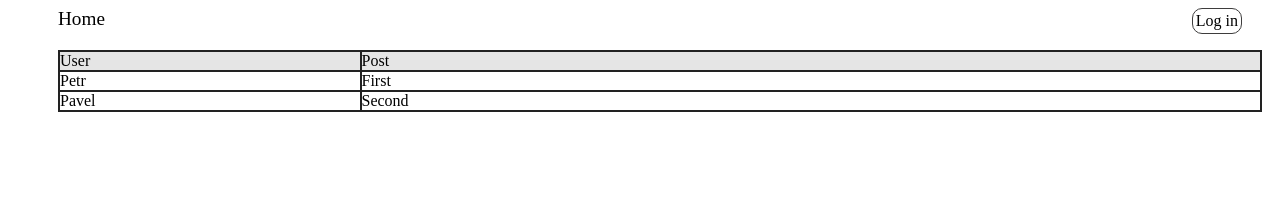
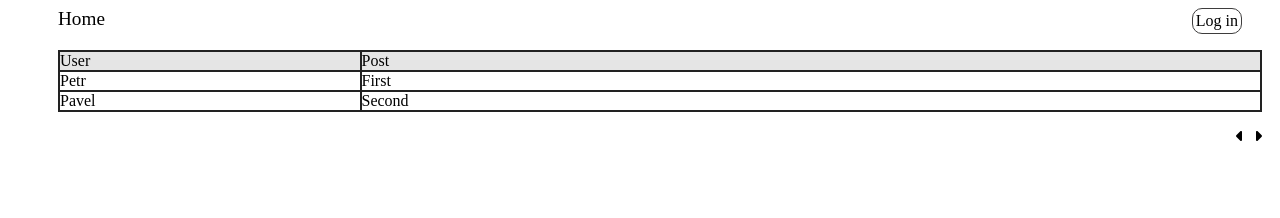
Before and after one commit to petr-hlavnicka560/posts, an Angular app: page / in a window 1280 px wide. Shown: the top 218 px of the page. Built offline with nearby package versions, Linux system fonts and the light colour scheme.

Commit message:
Add footer

```diff
--- a/package.json
+++ b/package.json
@@ -20,6 +20,7 @@
     "@angular/router": "^15.0.0",
     "@fortawesome/angular-fontawesome": "^0.12.1",
     "@fortawesome/fontawesome-svg-core": "^6.2.1",
+    "@fortawesome/free-solid-svg-icons": "^6.2.1",
     "rxjs": "~7.5.0",
     "tslib": "^2.3.0",
     "zone.js": "~0.12.0"
--- /dev/null
+++ b/src/app/components/home-footer/home-footer.component.css
@@ -0,0 +1,9 @@
+.footer{
+  display: flex;
+  flex-direction: row;
+  justify-content: flex-end;
+}
+
+.caret-left{
+  margin-right: 10px;
+}
--- /dev/null
+++ b/src/app/components/home-footer/home-footer.component.html
@@ -0,0 +1,6 @@
+<div class="footer">
+  <div>
+    <fa-icon class="caret-left" [icon]="faCaretLeft"></fa-icon>
+    <fa-icon [icon]="faCaretRight"></fa-icon>
+  </div>
+</div>
--- /dev/null
+++ b/src/app/components/home-footer/home-footer.component.ts
@@ -0,0 +1,17 @@
+/**
+ * Created by petrhlavnicka on 18.01.2023
+ */
+
+import { Component } from '@angular/core'
+import { faCaretLeft } from '@fortawesome/free-solid-svg-icons'
+import { faCaretRight } from '@fortawesome/free-solid-svg-icons'
+
+@Component({
+  selector: 'app-home-footer',
+  templateUrl: './home-footer.component.html',
+  styleUrls: ['./home-footer.component.css'],
+})
+export class HomeFooterComponent {
+  faCaretRight = faCaretRight
+  faCaretLeft = faCaretLeft
+}
--- a/src/app/components/home/home.component.html
+++ b/src/app/components/home/home.component.html
@@ -2,5 +2,6 @@
   <app-home-header></app-home-header>
   <div class="post-list">
     <app-post-list></app-post-list>
+    <app-home-footer></app-home-footer>
   </div>
 </div>
```
Also changed, not shown: src/app/app.module.ts (+9 -1 lines).
